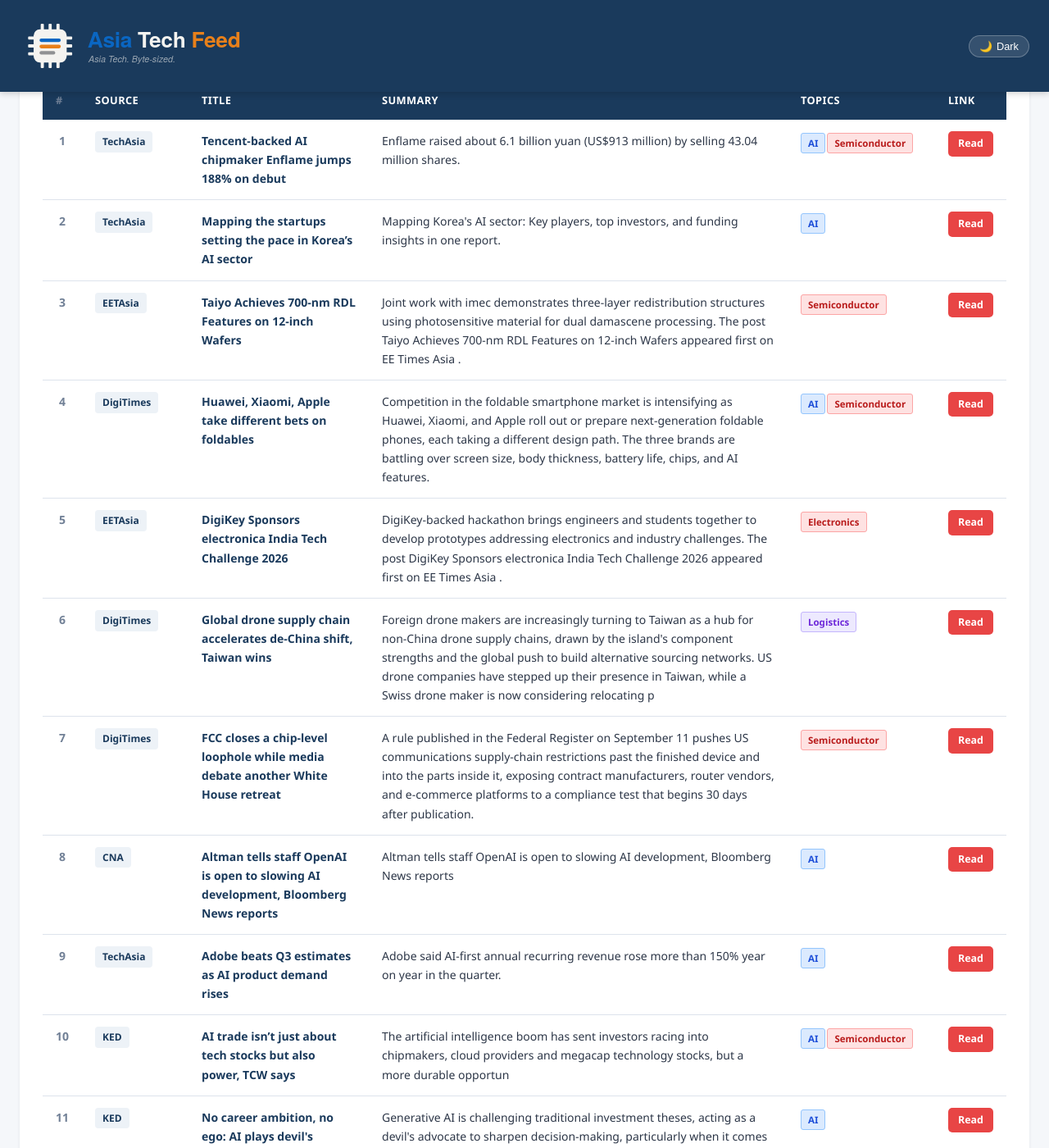
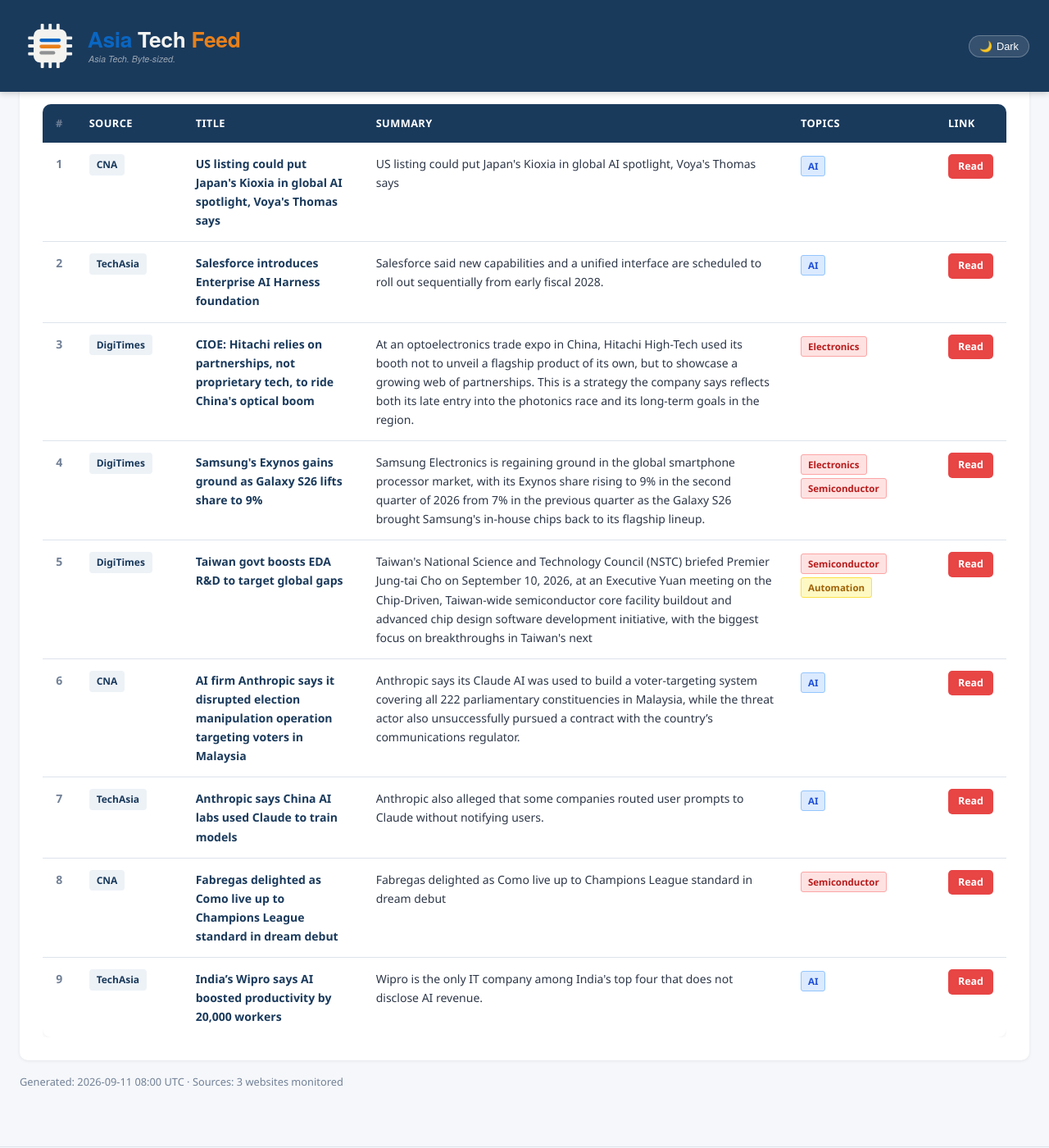
Before and after one commit to asiatechfeed/Asia-Tech-Feed, a Jekyll site: the page built from _posts/2026-09-11-asia-tech-news-digest.md, in a window 1280 px wide and 1400 px high, scrolled down 731 px. Shown: the whole window at 82% size. Built offline with Jekyll 4.4.1, drawn with Linux system fonts in a browser that asks for light colours; a script that is not in the unit is left out; some of the changed text lies outside the part shown.

Commit message:
📰 News digest 2026-09-11 (9 articles)

```diff
--- a/_posts/2026-09-11-asia-tech-news-digest.md
+++ b/_posts/2026-09-11-asia-tech-news-digest.md
@@ -1,16 +1,16 @@
 ---
 layout: post
 title: "Asia Tech News Digest - September 11, 2026"
-date: 2026-09-11 12:16:34 +0800
-articles_count: 11
-sources_count: 5
-sources: ["CNA", "DigiTimes", "EETAsia", "KED", "TechAsia"]
+date: 2026-09-11 16:00:51 +0800
+articles_count: 9
+sources_count: 3
+sources: ["CNA", "DigiTimes", "TechAsia"]
 csv_file: /assets/data/news-2026-09-11.tsv
-featured_title: "Tencent-backed AI chipmaker Enflame jumps 188% on debut"
-featured_url: "https://www.techinasia.com/shanghai-to-back-over-200-open-source-projects-by-2027"
-featured_source: "TechAsia"
-featured_summary: "Enflame raised about 6.1 billion yuan (US$913 million) by selling 43.04 million shares."
-featured_image: ""
+featured_title: "US listing could put Japan's Kioxia in global AI spotlight, Voya's Thomas says"
+featured_url: "https://www.channelnewsasia.com/business/us-listing-could-put-japans-kioxia-in-global-ai-spotlight-voyas-thomas-says-6378266"
+featured_source: "CNA"
+featured_summary: "US listing could put Japan's Kioxia in global AI spotlight, Voya's Thomas says"
+featured_image: "https://dam.mediacorp.sg/image/upload/s--m0kAR47e--/c_fill,g_auto,h_676,w_1200/fl_relative,g_south_east,l_mediacorp:cna:watermark:2024-04:reuters_1,w_0.1/f_auto,q_auto/v1/one-cms/core/2026-09-11T075238Z_2_LYNXMPEM8A0K3_RTROPTP_3_JAPAN-CHIPS-KIOXIA.JPG?itok=bPoX8dOu"
 ---
 
 <table class="news-table">
@@ -27,91 +27,75 @@ featured_image: ""
 <tbody>
 <tr>
   <td class="col-num">1</td>
-  <td class="col-source"><span class="source-badge">TechAsia</span></td>
-  <td class="col-title"><span class="article-title">Tencent-backed AI chipmaker Enflame jumps 188% on debut</span></td>
-  <td class="col-summary">Enflame raised about 6.1 billion yuan (US$913 million) by selling 43.04 million shares.</td>
-  <td class="col-tags"><span class="tag ai">AI</span><span class="tag semi">Semiconductor</span></td>
-  <td class="col-link"><a class="btn-link" href="https://www.techinasia.com/shanghai-to-back-over-200-open-source-projects-by-2027" target="_blank" rel="noopener">Read</a></td>
+  <td class="col-source"><span class="source-badge">CNA</span></td>
+  <td class="col-title"><span class="article-title">US listing could put Japan's Kioxia in global AI spotlight, Voya's Thomas says</span></td>
+  <td class="col-summary">US listing could put Japan's Kioxia in global AI spotlight, Voya's Thomas says</td>
+  <td class="col-tags"><span class="tag ai">AI</span></td>
+  <td class="col-link"><a class="btn-link" href="https://www.channelnewsasia.com/business/us-listing-could-put-japans-kioxia-in-global-ai-spotlight-voyas-thomas-says-6378266" target="_blank" rel="noopener">Read</a></td>
 </tr>
 <tr>
   <td class="col-num">2</td>
   <td class="col-source"><span class="source-badge">TechAsia</span></td>
-  <td class="col-title"><span class="article-title">Mapping the startups setting the pace in Korea’s AI sector</span></td>
-  <td class="col-summary">Mapping Korea's AI sector: Key players, top investors, and funding insights in one report.</td>
+  <td class="col-title"><span class="article-title">Salesforce introduces Enterprise AI Harness foundation</span></td>
+  <td class="col-summary">Salesforce said new capabilities and a unified interface are scheduled to roll out sequentially from early fiscal 2028.</td>
   <td class="col-tags"><span class="tag ai">AI</span></td>
-  <td class="col-link"><a class="btn-link" href="https://www.techinasia.com/visual-story/mapping-koreas-leading-ai-startups" target="_blank" rel="noopener">Read</a></td>
+  <td class="col-link"><a class="btn-link" href="https://www.techinasia.com/salesforce-agrees-buy-fin-36b-boost-ai" target="_blank" rel="noopener">Read</a></td>
 </tr>
 <tr>
   <td class="col-num">3</td>
-  <td class="col-source"><span class="source-badge">EETAsia</span></td>
-  <td class="col-title"><span class="article-title">Taiyo Achieves 700-nm RDL Features on 12-inch Wafers</span></td>
-  <td class="col-summary">Joint work with imec demonstrates three-layer redistribution structures using photosensitive material for dual damascene processing. The post Taiyo Achieves 700-nm RDL Features on 12-inch Wafers appeared first on EE Times Asia .</td>
-  <td class="col-tags"><span class="tag semi">Semiconductor</span></td>
-  <td class="col-link"><a class="btn-link" href="https://www.eetasia.com/taiyo-achieves-700-nm-rdl-features-on-12-inch-wafers/" target="_blank" rel="noopener">Read</a></td>
+  <td class="col-source"><span class="source-badge">DigiTimes</span></td>
+  <td class="col-title"><span class="article-title">CIOE: Hitachi relies on partnerships, not proprietary tech, to ride China's optical boom</span></td>
+  <td class="col-summary">At an optoelectronics trade expo in China, Hitachi High-Tech used its booth not to unveil a flagship product of its own, but to showcase a growing web of partnerships. This is a strategy the company says reflects both its late entry into the photonics race and its long-term goals in the region.</td>
+  <td class="col-tags"><span class="tag semi">Electronics</span></td>
+  <td class="col-link"><a class="btn-link" href="https://www.digitimes.com/news/a20260911VL218/hitachi-optoelectronics-photonics-flagship-silicon.html" target="_blank" rel="noopener">Read</a></td>
 </tr>
 <tr>
   <td class="col-num">4</td>
   <td class="col-source"><span class="source-badge">DigiTimes</span></td>
-  <td class="col-title"><span class="article-title">Huawei, Xiaomi, Apple take different bets on foldables</span></td>
-  <td class="col-summary">Competition in the foldable smartphone market is intensifying as Huawei, Xiaomi, and Apple roll out or prepare next-generation foldable phones, each taking a different design path. The three brands are battling over screen size, body thickness, battery life, chips, and AI features.</td>
-  <td class="col-tags"><span class="tag ai">AI</span><span class="tag semi">Semiconductor</span></td>
-  <td class="col-link"><a class="btn-link" href="https://www.digitimes.com/news/a20260911PD202/xiaomi-huawei-apple-market-foldable-smartphone.html" target="_blank" rel="noopener">Read</a></td>
+  <td class="col-title"><span class="article-title">Samsung's Exynos gains ground as Galaxy S26 lifts share to 9%</span></td>
+  <td class="col-summary">Samsung Electronics is regaining ground in the global smartphone processor market, with its Exynos share rising to 9% in the second quarter of 2026 from 7% in the previous quarter as the Galaxy S26 brought Samsung's in-house chips back to its flagship lineup.</td>
+  <td class="col-tags"><span class="tag semi">Electronics</span><span class="tag semi">Semiconductor</span></td>
+  <td class="col-link"><a class="btn-link" href="https://www.digitimes.com/news/a20260911VL215/samsung-exynos-galaxy-processor-flagship.html" target="_blank" rel="noopener">Read</a></td>
 </tr>
 <tr>
   <td class="col-num">5</td>
-  <td class="col-source"><span class="source-badge">EETAsia</span></td>
-  <td class="col-title"><span class="article-title">DigiKey Sponsors electronica India Tech Challenge 2026</span></td>
-  <td class="col-summary">DigiKey-backed hackathon brings engineers and students together to develop prototypes addressing electronics and industry challenges. The post DigiKey Sponsors electronica India Tech Challenge 2026 appeared first on EE Times Asia .</td>
-  <td class="col-tags"><span class="tag semi">Electronics</span></td>
-  <td class="col-link"><a class="btn-link" href="https://www.eetasia.com/digikey-sponsors-electronica-india-tech-challenge-2026/" target="_blank" rel="noopener">Read</a></td>
+  <td class="col-source"><span class="source-badge">DigiTimes</span></td>
+  <td class="col-title"><span class="article-title">Taiwan govt boosts EDA R&D to target global gaps</span></td>
+  <td class="col-summary">Taiwan's National Science and Technology Council (NSTC) briefed Premier Jung-tai Cho on September 10, 2026, at an Executive Yuan meeting on the Chip-Driven, Taiwan-wide semiconductor core facility buildout and advanced chip design software development initiative, with the biggest focus on breakthroughs in Taiwan's next</td>
+  <td class="col-tags"><span class="tag semi">Semiconductor</span><span class="tag auto">Automation</span></td>
+  <td class="col-link"><a class="btn-link" href="https://www.digitimes.com/news/a20260911PD221/taiwan-eda-government-nstc-design.html" target="_blank" rel="noopener">Read</a></td>
 </tr>
 <tr>
   <td class="col-num">6</td>
-  <td class="col-source"><span class="source-badge">DigiTimes</span></td>
-  <td class="col-title"><span class="article-title">Global drone supply chain accelerates de-China shift, Taiwan wins</span></td>
-  <td class="col-summary">Foreign drone makers are increasingly turning to Taiwan as a hub for non-China drone supply chains, drawn by the island's component strengths and the global push to build alternative sourcing networks. US drone companies have stepped up their presence in Taiwan, while a Swiss drone maker is now considering relocating p</td>
-  <td class="col-tags"><span class="tag logis">Logistics</span></td>
-  <td class="col-link"><a class="btn-link" href="https://www.digitimes.com/news/a20260911PD201/taiwan-supply-chain-materials-component-australia.html" target="_blank" rel="noopener">Read</a></td>
+  <td class="col-source"><span class="source-badge">CNA</span></td>
+  <td class="col-title"><span class="article-title">AI firm Anthropic says it disrupted election manipulation operation targeting voters in Malaysia</span></td>
+  <td class="col-summary">Anthropic says its Claude AI was used to build a voter-targeting system covering all 222 parliamentary constituencies in Malaysia, while the threat actor also unsuccessfully pursued a contract with the country’s communications regulator.</td>
+  <td class="col-tags"><span class="tag ai">AI</span></td>
+  <td class="col-link"><a class="btn-link" href="https://www.channelnewsasia.com/asia/anthropic-disrupt-malaysia-election-manipulation-operation-6377936" target="_blank" rel="noopener">Read</a></td>
 </tr>
 <tr>
   <td class="col-num">7</td>
-  <td class="col-source"><span class="source-badge">DigiTimes</span></td>
-  <td class="col-title"><span class="article-title">FCC closes a chip-level loophole while media debate another White House retreat</span></td>
-  <td class="col-summary">A rule published in the Federal Register on September 11 pushes US communications supply-chain restrictions past the finished device and into the parts inside it, exposing contract manufacturers, router vendors, and e-commerce platforms to a compliance test that begins 30 days after publication.</td>
-  <td class="col-tags"><span class="tag semi">Semiconductor</span></td>
-  <td class="col-link"><a class="btn-link" href="https://www.digitimes.com/news/a20260911VL209/fcc-communications-component-equipment-router.html" target="_blank" rel="noopener">Read</a></td>
+  <td class="col-source"><span class="source-badge">TechAsia</span></td>
+  <td class="col-title"><span class="article-title">Anthropic says China AI labs used Claude to train models</span></td>
+  <td class="col-summary">Anthropic also alleged that some companies routed user prompts to Claude without notifying users.</td>
+  <td class="col-tags"><span class="tag ai">AI</span></td>
+  <td class="col-link"><a class="btn-link" href="https://www.techinasia.com/anthropic-eyes-6b-israeli-ai-startup-decart-sources" target="_blank" rel="noopener">Read</a></td>
 </tr>
 <tr>
   <td class="col-num">8</td>
   <td class="col-source"><span class="source-badge">CNA</span></td>
-  <td class="col-title"><span class="article-title">Altman tells staff OpenAI is open to slowing AI development, Bloomberg News reports</span></td>
-  <td class="col-summary">Altman tells staff OpenAI is open to slowing AI development, Bloomberg News reports</td>
-  <td class="col-tags"><span class="tag ai">AI</span></td>
-  <td class="col-link"><a class="btn-link" href="https://www.channelnewsasia.com/business/altman-tells-staff-openai-open-slowing-ai-development-bloomberg-news-reports-6377661" target="_blank" rel="noopener">Read</a></td>
+  <td class="col-title"><span class="article-title">Fabregas delighted as Como live up to Champions League standard in dream debut</span></td>
+  <td class="col-summary">Fabregas delighted as Como live up to Champions League standard in dream debut</td>
+  <td class="col-tags"><span class="tag semi">Semiconductor</span></td>
+  <td class="col-link"><a class="btn-link" href="https://www.channelnewsasia.com/sport/fabregas-delighted-como-live-up-champions-league-standard-in-dream-debut-6377991" target="_blank" rel="noopener">Read</a></td>
 </tr>
 <tr>
   <td class="col-num">9</td>
   <td class="col-source"><span class="source-badge">TechAsia</span></td>
-  <td class="col-title"><span class="article-title">Adobe beats Q3 estimates as AI product demand rises</span></td>
-  <td class="col-summary">Adobe said AI-first annual recurring revenue rose more than 150% year on year in the quarter.</td>
+  <td class="col-title"><span class="article-title">India’s Wipro says AI boosted productivity by 20,000 workers</span></td>
+  <td class="col-summary">Wipro is the only IT company among India's top four that does not disclose AI revenue.</td>
   <td class="col-tags"><span class="tag ai">AI</span></td>
-  <td class="col-link"><a class="btn-link" href="https://www.techinasia.com/adobe-launches-ai-suite-for-enterprises-marketing" target="_blank" rel="noopener">Read</a></td>
-</tr>
-<tr>
-  <td class="col-num">10</td>
-  <td class="col-source"><span class="source-badge">KED</span></td>
-  <td class="col-title"><span class="article-title">AI trade isn’t just about tech stocks but also power, TCW says</span></td>
-  <td class="col-summary">The artificial intelligence boom has sent investors racing into chipmakers, cloud providers and megacap technology stocks, but a more durable opportun</td>
-  <td class="col-tags"><span class="tag ai">AI</span><span class="tag semi">Semiconductor</span></td>
-  <td class="col-link"><a class="btn-link" href="https://www.kedglobal.com/asset-management/newsView/ked202606010002" target="_blank" rel="noopener">Read</a></td>
-</tr>
-<tr>
-  <td class="col-num">11</td>
-  <td class="col-source"><span class="source-badge">KED</span></td>
-  <td class="col-title"><span class="article-title">No career ambition, no ego: AI plays devil's advocate at Audax Private Equity</span></td>
-  <td class="col-summary">Generative AI is challenging traditional investment theses, acting as a devil's advocate to sharpen decision-making, particularly when it comes to ass</td>
-  <td class="col-tags"><span class="tag ai">AI</span></td>
-  <td class="col-link"><a class="btn-link" href="https://www.kedglobal.com/private-equity/newsView/ked202603120002" target="_blank" rel="noopener">Read</a></td>
+  <td class="col-link"><a class="btn-link" href="https://www.techinasia.com/india-it-firms-see-ai-demand-rise-as-spending-slows" target="_blank" rel="noopener">Read</a></td>
 </tr>
 </tbody>
 </table>
```
Also changed, not shown: _data/seen_urls.json (+10 -1 lines), _digest_meta.json (+23 -25 lines), assets/data/news-2026-09-11.tsv (+9 -11 lines), assets/data/search-index.json.
